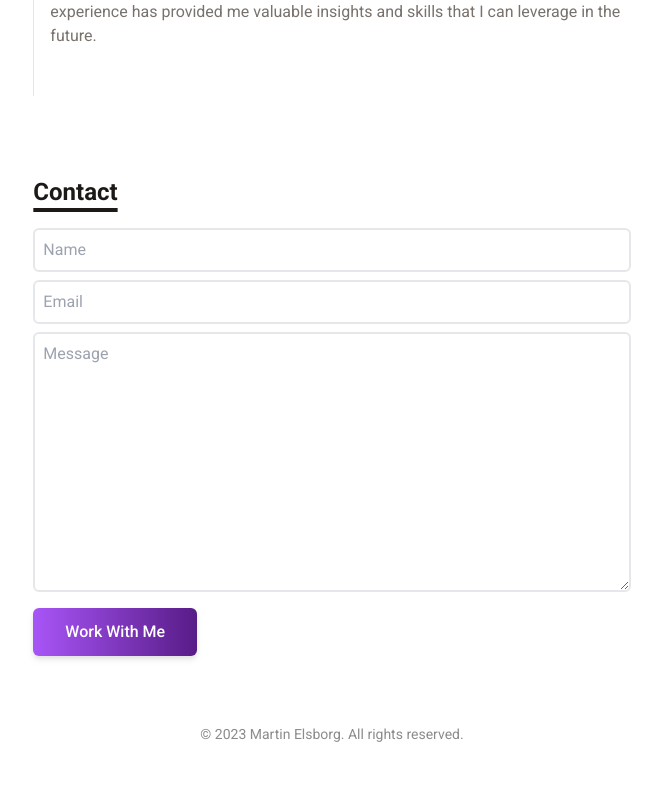
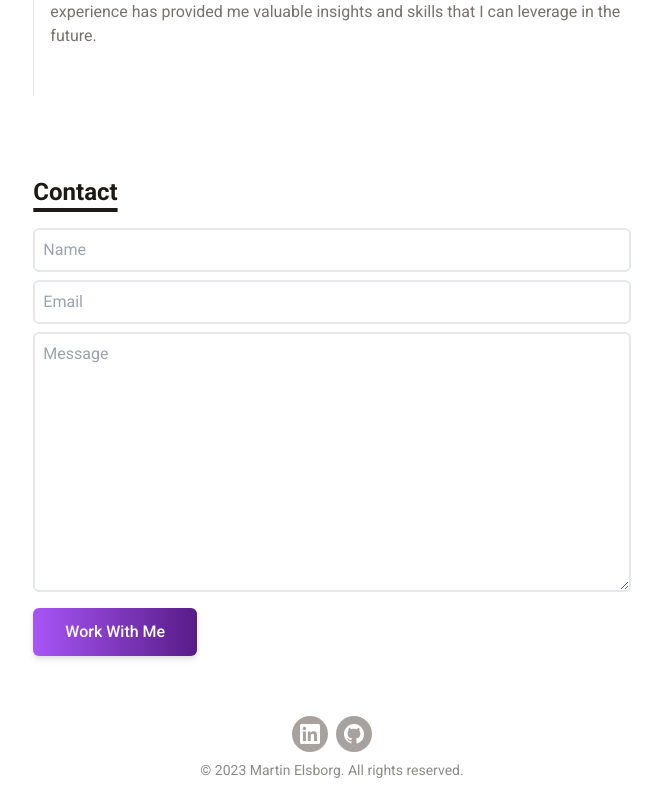
Before and after one commit to Elsborg/myportfolio, a React (Vite) app: page / in a window 1280 px wide. Shown: the part 1548-2348 px from the top of the page, without its empty margins (308-970 px from the left). Before the commit the page ends 2312 px from the top, so only its background shows below. Built offline with nearby package versions, Linux system fonts and the light colour scheme.

Commit message:
social icons

```diff
--- a/src/components/Footer.jsx
+++ b/src/components/Footer.jsx
@@ -1,8 +1,50 @@
 import React from 'react'
 
-const Footer = () => {
-    return (
-        <div className='py-5 text-center'>
+function Footer() {
+	return (
+		<div className="py-5 text-center">
+				<div className="container max-w-screen-lg mx-auto">
+					<div>
+						<div className="flex flex-wrap justify-center gap-2">
+							<a
+								href="https://dk.linkedin.com/in/martin-elsborg-227942179"
+								className="bg-stone-400 p-2 font-semibold text-white inline-flex items-center space-x-2 rounded-full">
+								<svg
+								className="w-5 h-5 fill-current"
+								role="img"
+								viewBox="0 0 256 256"
+								xmlns="http://www.w3.org/2000/svg"
+								>
+								<g>
+									<path d="M218.123122,218.127392 L180.191928,218.127392 L180.191928,158.724263 C180.191928,144.559023 179.939053,126.323993 160.463756,126.323993 C140.707926,126.323993 137.685284,141.757585 137.685284,157.692986 L137.685284,218.123441 L99.7540894,218.123441 L99.7540894,95.9665207 L136.168036,95.9665207 L136.168036,112.660562 L136.677736,112.660562 C144.102746,99.9650027 157.908637,92.3824528 172.605689,92.9280076 C211.050535,92.9280076 218.138927,118.216023 218.138927,151.114151 L218.123122,218.127392 Z M56.9550587,79.2685282 C44.7981969,79.2707099 34.9413443,69.4171797 34.9391618,57.260052 C34.93698,45.1029244 44.7902948,35.2458562 56.9471566,35.2436736 C69.1040185,35.2414916 78.9608713,45.0950217 78.963054,57.2521493 C78.9641017,63.090208 76.6459976,68.6895714 72.5186979,72.8184433 C68.3913982,76.9473153 62.7929898,79.26748 56.9550587,79.2685282 M75.9206558,218.127392 L37.94995,218.127392 L37.94995,95.9665207 L75.9206558,95.9665207 L75.9206558,218.127392 Z M237.033403,0.0182577091 L18.8895249,0.0182577091 C8.57959469,-0.0980923971 0.124827038,8.16056231 -0.001,18.4706066 L-0.001,237.524091 C0.120519052,247.839103 8.57460631,256.105934 18.8895249,255.9977 L237.033403,255.9977 C247.368728,256.125818 255.855922,247.859464 255.999,237.524091 L255.999,18.4548016 C255.851624,8.12438979 247.363742,-0.133792868 237.033403,0.000790807055" />
+								</g>
+								</svg>
+							</a>
+							<a
+								href="https://github.com/elsborg"
+								className="bg-stone-400 p-2 font-semibold text-white inline-flex items-center space-x-2 rounded-full">
+								<svg
+								xmlns="http://www.w3.org/2000/svg"
+								xmlnsXlink="http://www.w3.org/1999/xlink"
+								aria-hidden="true"
+								role="img"
+								className="w-5"
+								preserveAspectRatio="xMidYMid meet"
+								viewBox="0 0 24 24"
+								>
+								<g fill="none">
+									<path
+										fillRule="evenodd"
+										clipRule="evenodd"
+										d="M12 0C5.37 0 0 5.37 0 12c0 5.31 3.435 9.795 8.205 11.385c.6.105.825-.255.825-.57c0-.285-.015-1.23-.015-2.235c-3.015.555-3.795-.735-4.035-1.41c-.135-.345-.72-1.41-1.23-1.695c-.42-.225-1.02-.78-.015-.795c.945-.015 1.62.87 1.845 1.23c1.08 1.815 2.805 1.305 3.495.99c.105-.78.42-1.305.765-1.605c-2.67-.3-5.46-1.335-5.46-5.925c0-1.305.465-2.385 1.23-3.225c-.12-.3-.54-1.53.12-3.18c0 0 1.005-.315 3.3 1.23c.96-.27 1.98-.405 3-.405s2.04.135 3 .405c2.295-1.56 3.3-1.23 3.3-1.23c.66 1.65.24 2.88.12 3.18c.765.84 1.23 1.905 1.23 3.225c0 4.605-2.805 5.625-5.475 5.925c.435.375.81 1.095.81 2.22c0 1.605-.015 2.895-.015 3.3c0 .315.225.69.825.57A12.02 12.02 0 0 0 24 12c0-6.63-5.37-12-12-12z"
+										fill="currentColor"
+									/>
+								</g>
+								</svg>
+							</a>
+						</div>
+					</div>
+				</div>
             <p className='text-sm mt-2 opacity-50'>
                 &copy; {new Date().getFullYear()} Martin Elsborg. All rights reserved.
             </p>
```
